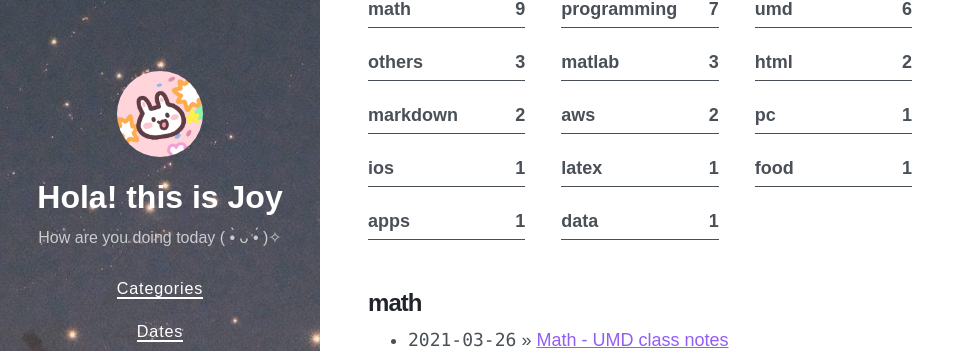
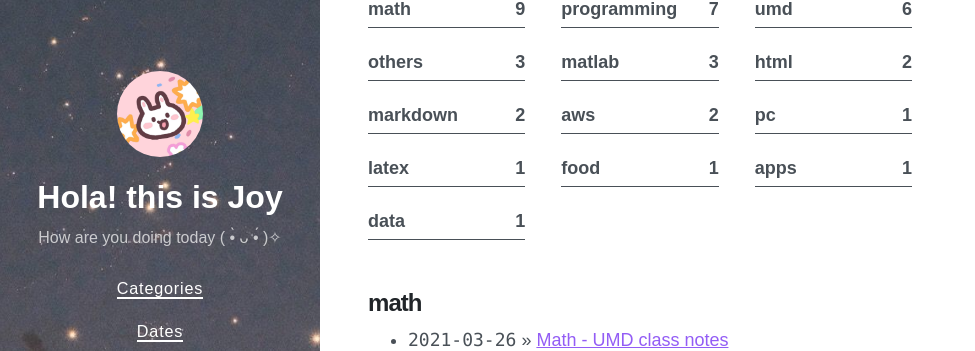
Before and after one commit to Joy3Luo/mathnotes, a Jekyll site: the page built from tags.md, in a window 1280 px wide and 900 px high. Shown: the part 179-530 px from the top of the window, without its empty margins (0-975 px from the left). Built offline with Jekyll 4.4.1, drawn with Linux system fonts in a browser that asks for light colours; nearby versions of some CDN libraries; some of the changed text lies outside the part shown.

Commit message:
Update 2018-11-2-Win10_ios.md

```diff
--- a/_posts/2018-11-2-Win10_ios.md
+++ b/_posts/2018-11-2-Win10_ios.md
@@ -4,7 +4,6 @@ title: Win10 和 ios 之间传输文件
 date: 2018-11-02 23:18 +0800
 tags:
 - PC
-- iOS
 ---
 
 <!-- Global site tag (gtag.js) - Google Analytics -->
```
